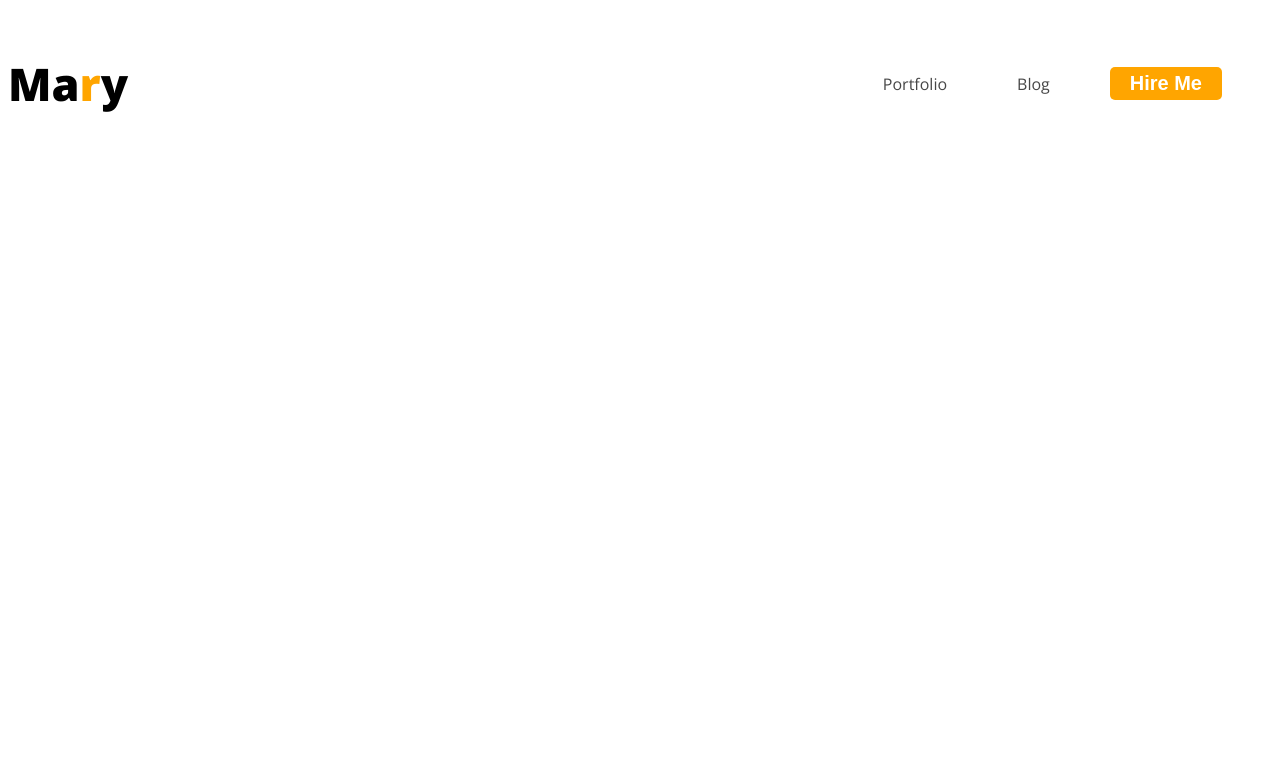
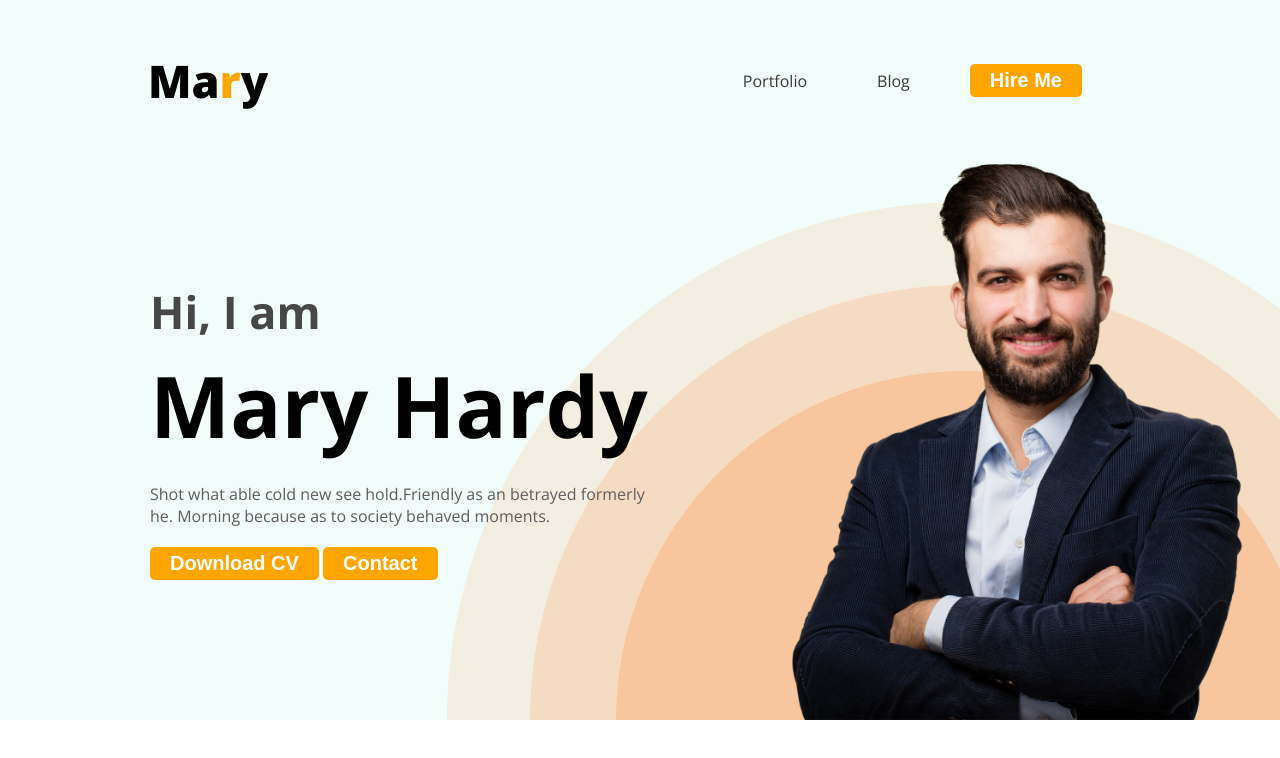
Before and after one commit to karnojitroy/web-developer-portfolio, a plain HTML site: page index.html in a window 1280 px wide. Drawn offline with nearby package versions, Linux system fonts and the light colour scheme.

Commit message:
header related

```diff
--- a/index.html
+++ b/index.html
@@ -10,7 +10,7 @@
 <link href="https://fonts.googleapis.com/css2?family=Open+Sans:ital,wght@0,300..800;1,300..800&display=swap" rel="stylesheet">
 </head>
 <body>
-    <header>
+    <header class="header">
         <nav>
             <h3 class="nav-title">Ma<span class="text-primary-color">r</span>y</h3>
             <ul>
@@ -19,6 +19,16 @@
                 <li><button class="btn-primary">Hire Me</button></li>
             </ul>
         </nav>
+        <div class="banner">
+            <div class="banner-content">
+                <h3 class="banner-greeting">Hi, I am</h3>
+                <h1 class="banner-title">Mary Hardy</h1>
+                <p class="banner-description">Shot what able cold new see hold.Friendly as an betrayed formerly he. Morning because as to society behaved moments.</p>
+                <button class="btn-primary">Download CV</button>
+                <button class="btn-primary">Contact</button>
+            </div>
+            <img class="banner-profile-img" src="/images/hardy.png" alt="">
+        </div>
     </header>
     <main>
 
--- a/styles/style.css
+++ b/styles/style.css
@@ -1,3 +1,7 @@
+*{
+    margin: 0;
+    padding: 0;
+}
 body{
   font-family: "Open Sans", system-ui;
   font-optical-sizing: auto;
@@ -7,6 +11,8 @@ nav{
     display: flex;
     align-items: center;
     justify-content: space-between;
+    margin: 0px 148px;
+    padding-top: 50px;
 
 }
 .nav-title{
@@ -27,11 +33,11 @@ nav li{
 }
 nav a{
     text-decoration: none;
-    color: #474747;
+    color: #3a3939;
     padding: 10px;
 }
 nav li a:hover{
-    color: orange;
+    font-weight: bold;
 }
 .btn-primary{
     background-color: orange;
@@ -43,3 +49,37 @@ nav li a:hover{
     padding: 5px 20px;
 
 }
+.header{
+    background-color: rgb(242, 252, 250);
+    background-image: url('../images/header_bg.png');
+    background-repeat: no-repeat;
+    background-position: bottom right;
+}
+.banner{
+    display: flex;
+    align-items: center;
+    justify-content: space-between;
+    padding: 30px 30px 0px 150px;
+}
+.banner-content{
+    max-width: 500px;
+}
+.banner-greeting{
+    font-size: 45px;
+    color: #474747;
+    margin-bottom: 0px;
+}
+.banner-title{
+    font-size: 85px;
+    font-weight: 700;
+    margin-top: 5px;
+    margin-bottom: 20px;
+}
+.banner-description{
+    margin-top: 20px;
+    margin-bottom: 20px;
+    color: #5f5d5d;
+}
+.banner .banner-profile-img{
+    width: 500px;
+}
```
Also changed, not shown: images/developer.png (added), images/hardy.png (added), images/header_bg.png (added), images/icons/facebook.png (added), images/icons/insta.png (added), images/icons/js.png (added), images/icons/mongo.png (added), images/icons/nodejs.png (added), images/icons/react.png (added), images/icons/twitter.png (added).
